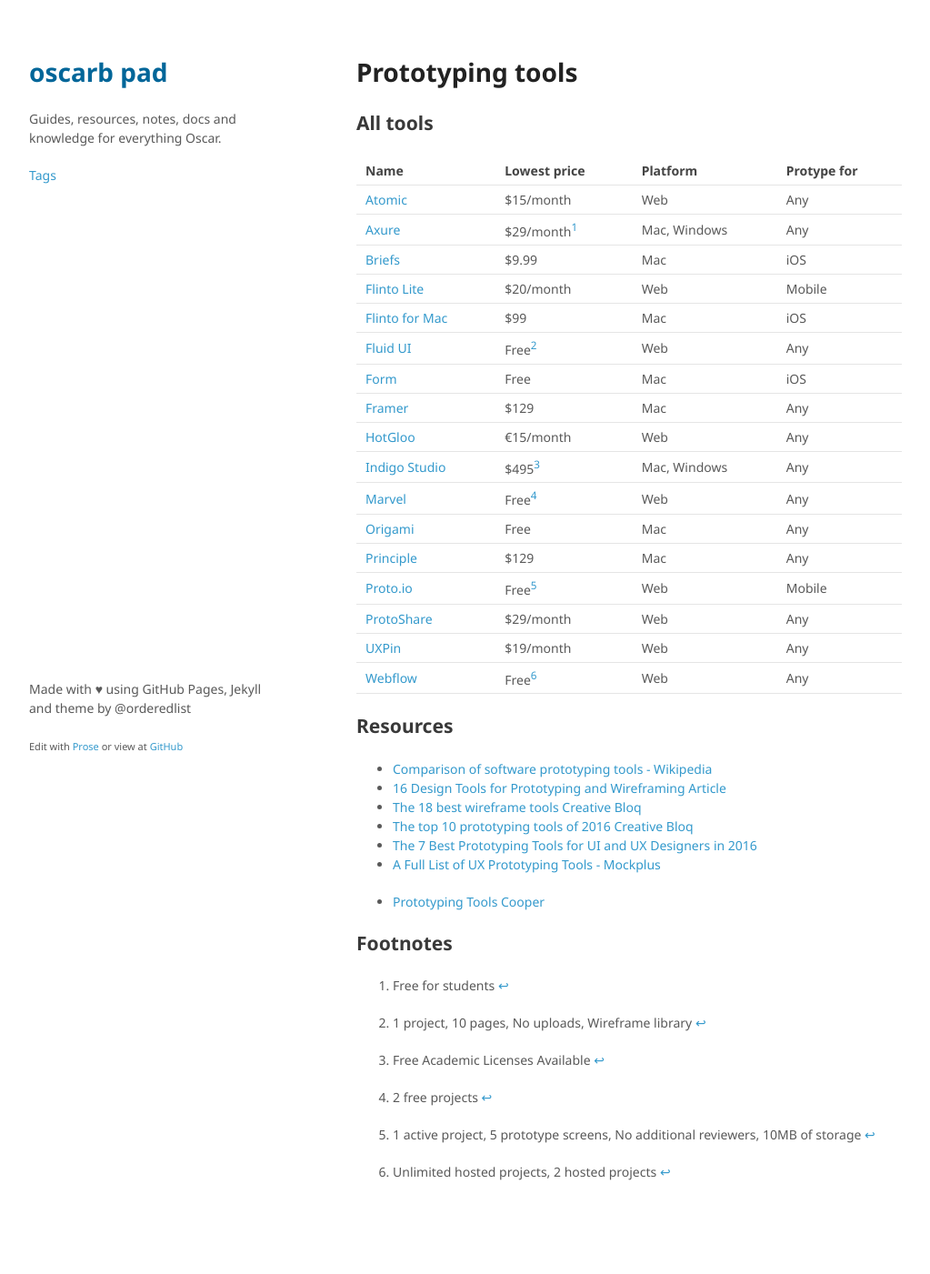
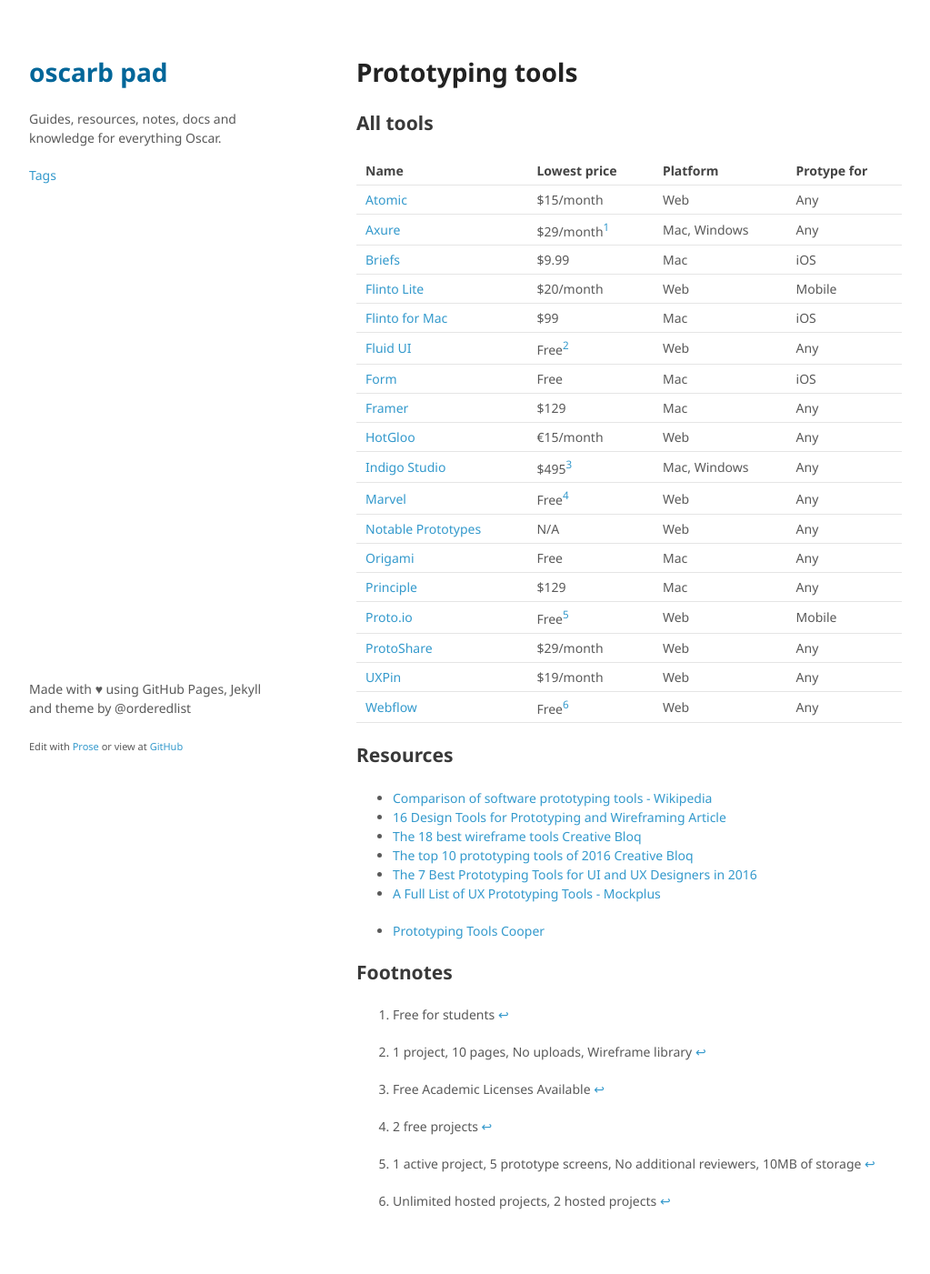
Before and after one commit to oscarb/pad, a Jekyll site: the page built from _docs/prototyping.md, in a window 1280 px wide. Shown: the whole page at 91% size, without its empty margins (128-1151 px from the left). Built offline with Jekyll 4.4.1, drawn with Linux system fonts in a browser that asks for light colours; some web fonts are replaced; before the commit the page ends 1369 px from its top, so only the background shows below that.

Commit message:
Updated prototyping.md

```diff
--- a/_docs/prototyping.md
+++ b/_docs/prototyping.md
@@ -26,6 +26,7 @@ Name | Lowest price | Platform | Protype for
 [HotGloo](https://www.hotgloo.com/) | €15/month | Web | Any
 [Indigo Studio](http://www.infragistics.com/products/indigo-studio) | $495[^indigo] | Mac, Windows | Any
 [Marvel](https://marvelapp.com/) | Free[^marvel] | Web | Any
+[Notable Prototypes](http://zurb.com/notable/features/prototypes) | N/A | Web | Any
 [Origami](https://facebook.github.io/origami/) | Free | Mac | Any
 [Principle](http://principleformac.com/) | $129 | Mac | Any
 [Proto.io](https://proto.io/) | Free[^protoio] | Web | Mobile
```
